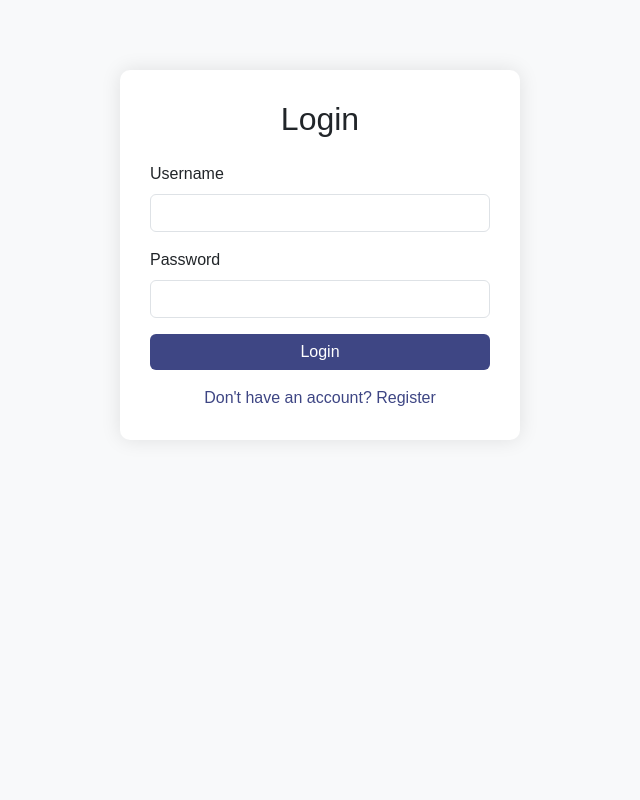
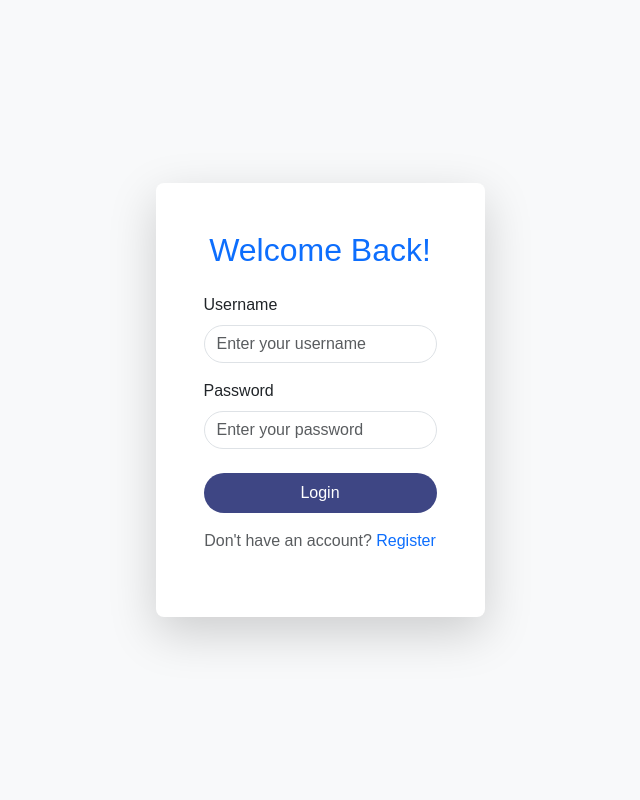
Before and after one commit to PhongNgh/basic-ecommerce, a Flask app: page /login in a window 1280 px wide. Shown: the whole page, without its empty margins (320-960 px from the left). Run offline with Flask 3, Linux system fonts and the light colour scheme; some libraries are stand-ins or nearby versions.

Commit message:
update UI

```diff
--- a/templates/login.html
+++ b/templates/login.html
@@ -8,37 +8,28 @@
     <link rel="stylesheet" href="/static/style.css">
 </head>
 <body>
-  <div class="container">
-    <div class="login-container">
-      <h2 class="text-center mb-4">Login</h2>
-      {% with messages = get_flashed_messages(with_categories=true) %}
-        {% if messages %}
-          <div class="alert alert-danger" role="alert">
-            {% for category, message in messages %}
-              {% if category == "danger" %}
-                <p class="mb-0">{{ message }}</p>
-              {% endif %}
-            {% endfor %}
-          </div>
-        {% endif %}
-      {% endwith %}
-      <form method="POST" action="/login">
+    <div class="login-page d-flex align-items-center justify-content-center min-vh-100">
+        <div class="login-container shadow-lg p-5 rounded-3 bg-white">
+            <h2 class="text-center text-primary mb-4">Welcome Back!</h2>
+            <form action="/login" method="POST">
                 <div class="mb-3">
                     <label for="username" class="form-label">Username</label>
-          <input type="text" class="form-control" id="username" name="username" required>
+                    <input type="text" class="form-control rounded-pill" id="username" name="username" placeholder="Enter your username" required>
                 </div>
-        <div class="mb-3">
+                <div class="mb-4">
                     <label for="password" class="form-label">Password</label>
-          <input type="password" class="form-control" id="password" name="password" required>
+                    <input type="password" class="form-control rounded-pill" id="password" name="password" placeholder="Enter your password" required>
                 </div>
-        <div class="d-grid">
-          <button type="submit" class="btn btn-primary">Login</button>
-        </div>
-        <div class="text-center mt-3">
-          <a href="/register" class="text-decoration-none">Don't have an account? Register</a>
+                <div class="d-grid gap-2">
+                    <button type="submit" class="btn btn-primary rounded-pill py-2">Login</button>
                 </div>
             </form>
+            <p class="text-center mt-3 text-muted">
+                Don't have an account?
+                <a href="/register" class="text-decoration-none text-primary">Register</a>
+            </p>
         </div>
     </div>
+    <script src="https://cdn.jsdelivr.net/npm/bootstrap@5.3.0-alpha1/dist/js/bootstrap.bundle.min.js"></script>
 </body>
 </html>
```
Lines whose indentation alone changed are shown as unchanged.
